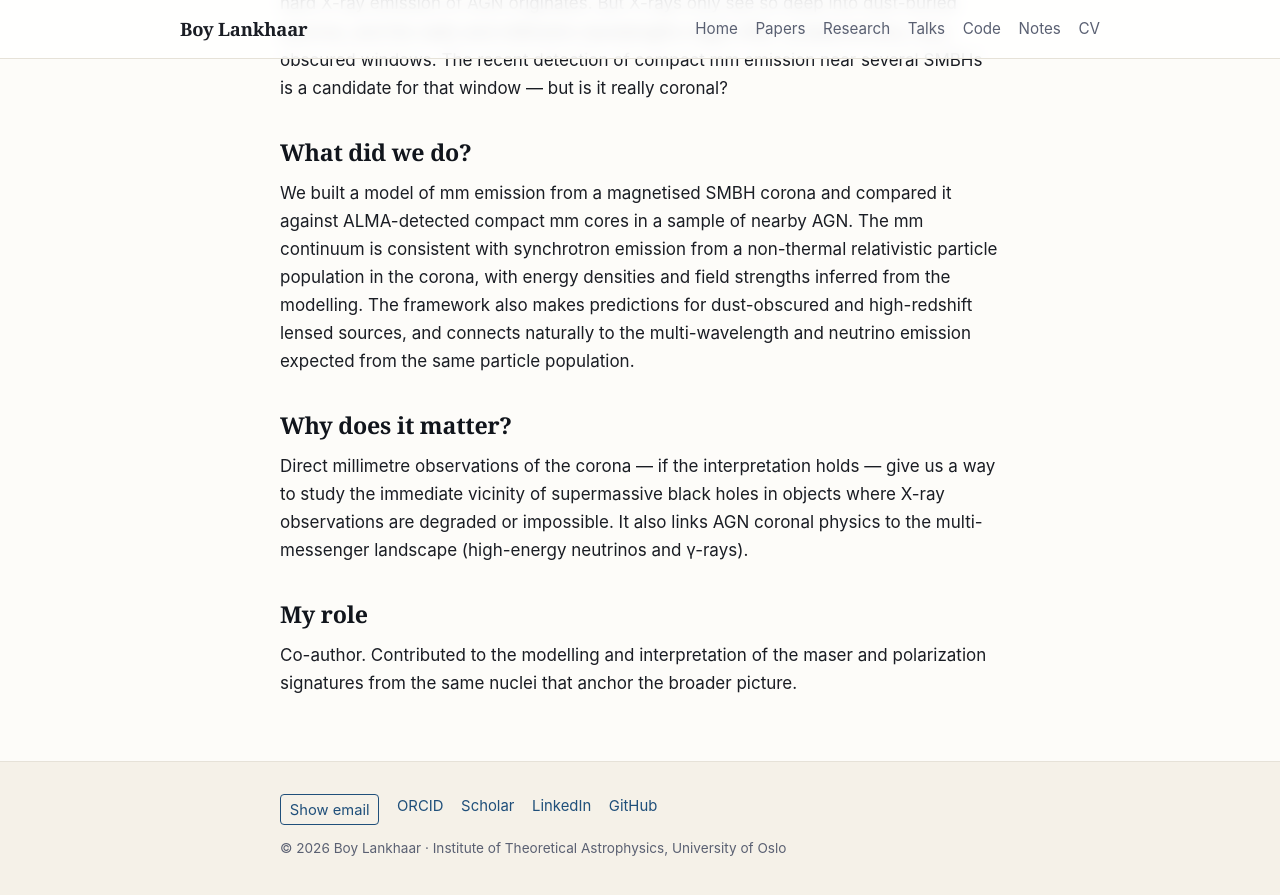
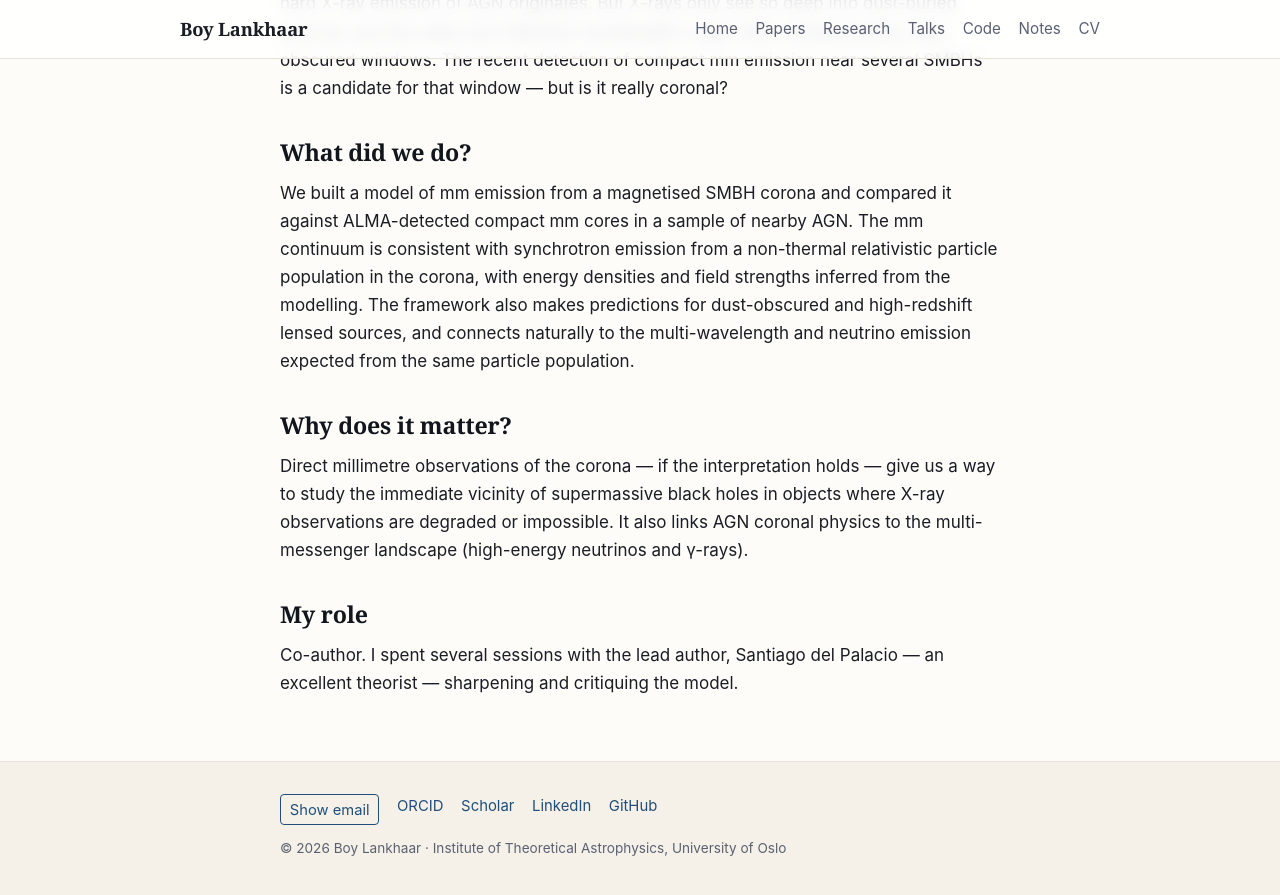
Before and after one commit to blankhaar/blankhaar.github.io, a Jekyll site: the page built from _papers/smbh-corona-millimeter-emission.md, in a window 1280 px wide and 900 px high, scrolled down 650 px. Shown: the top 895 px of the window. Built offline with Jekyll 4.4.1, drawn with Linux system fonts in a browser that asks for light colours.

Commit message:
Update SMBH-coronae role: sessions with lead author Santiago del Palacio

```diff
--- a/_papers/smbh-corona-millimeter-emission.md
+++ b/_papers/smbh-corona-millimeter-emission.md
@@ -31,4 +31,4 @@ Direct millimetre observations of the corona — if the interpretation holds —
 
 ## My role
 
-Co-author. Contributed to the modelling and interpretation of the maser and polarization signatures from the same nuclei that anchor the broader picture.
+Co-author. I spent several sessions with the lead author, Santiago del Palacio — an excellent theorist — sharpening and critiquing the model.
```
